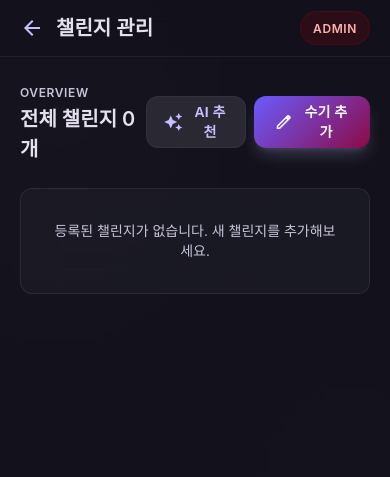
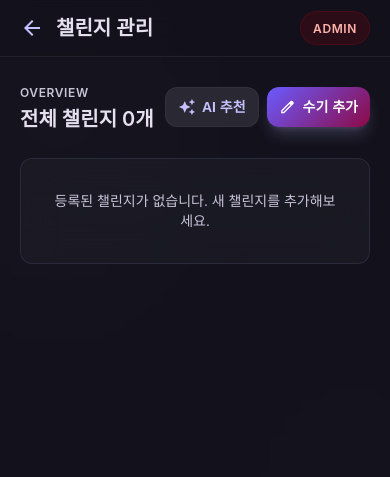
Before and after one commit to luma-team-ai/DopaCheck, a Flask app: template templates/admin/challenges.html in a window 390 px wide. Shown: the top 477 px of the page. Run offline with Flask 3, Linux system fonts and the light colour scheme; the template is opened without the code that fills it, so the values that code supplies are empty; parts of the project's set-up code (start-up, migrations or seed data) failed here and were passed over; some libraries are stand-ins or nearby versions; some web fonts are replaced.

Commit message:
fix: 어드민 챌린지 헤더 모바일 2줄 깨짐 수정
제목에 whitespace-nowrap, 버튼 컨테이너에 flex-shrink-0 추가
버튼 높이 52px→40px·패딩 축소로 좁은 화면에서도 한 줄 유지

```diff
--- a/templates/admin/challenges.html
+++ b/templates/admin/challenges.html
@@ -116,23 +116,23 @@
   <main class="relative z-10 mt-[56px] pt-6 px-container-padding max-w-[480px] mx-auto">
 
     <!-- 헤더 액션 -->
-    <div class="flex justify-between items-center mb-6">
-      <div>
+    <div class="flex justify-between items-center mb-6 gap-3">
+      <div class="min-w-0">
         <span class="text-label-caps font-label-caps text-on-surface-variant uppercase">Overview</span>
-        <h2 class="text-title-md font-title-md text-on-surface">전체 챌린지 {{ challenges|length }}개</h2>
+        <h2 class="text-title-md font-title-md text-on-surface whitespace-nowrap">전체 챌린지 {{ challenges|length }}개</h2>
       </div>
-      <div class="flex gap-2">
+      <div class="flex gap-2 flex-shrink-0">
         <button id="aiBtnOuter"
-          class="h-[52px] px-4 rounded-xl flex items-center gap-2 bg-surface-container-high border border-outline-variant/30 text-primary font-semibold hover:bg-surface-bright transition-colors active:scale-95"
+          class="h-[40px] px-3 rounded-xl flex items-center gap-1.5 bg-surface-container-high border border-outline-variant/30 text-primary font-semibold hover:bg-surface-bright transition-colors active:scale-95"
           onclick="toggleAiPanel()">
-          <span class="material-symbols-outlined text-[20px]" style="font-variation-settings:'FILL' 1;">auto_awesome</span>
-          <span class="text-sm">AI 추천</span>
+          <span class="material-symbols-outlined text-[18px]" style="font-variation-settings:'FILL' 1;">auto_awesome</span>
+          <span class="text-sm whitespace-nowrap">AI 추천</span>
         </button>
         <button
-          class="primary-gradient h-[52px] px-5 rounded-xl flex items-center gap-2 text-white font-semibold shadow-lg shadow-primary/20 active:scale-95 transition-transform"
+          class="primary-gradient h-[40px] px-3 rounded-xl flex items-center gap-1.5 text-white font-semibold shadow-lg shadow-primary/20 active:scale-95 transition-transform"
           onclick="toggleManualForm()">
-          <span class="material-symbols-outlined text-[20px]">edit</span>
-          <span class="text-sm">수기 추가</span>
+          <span class="material-symbols-outlined text-[18px]">edit</span>
+          <span class="text-sm whitespace-nowrap">수기 추가</span>
         </button>
       </div>
     </div>
```
